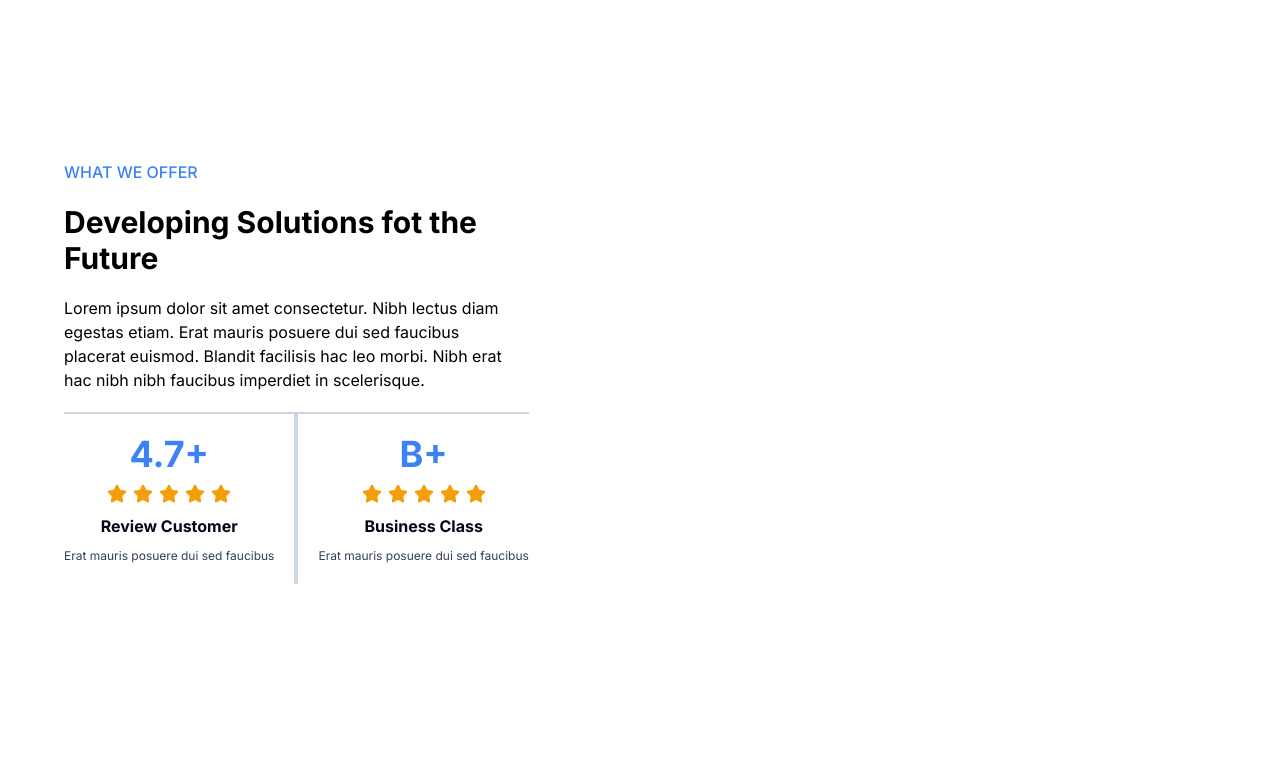
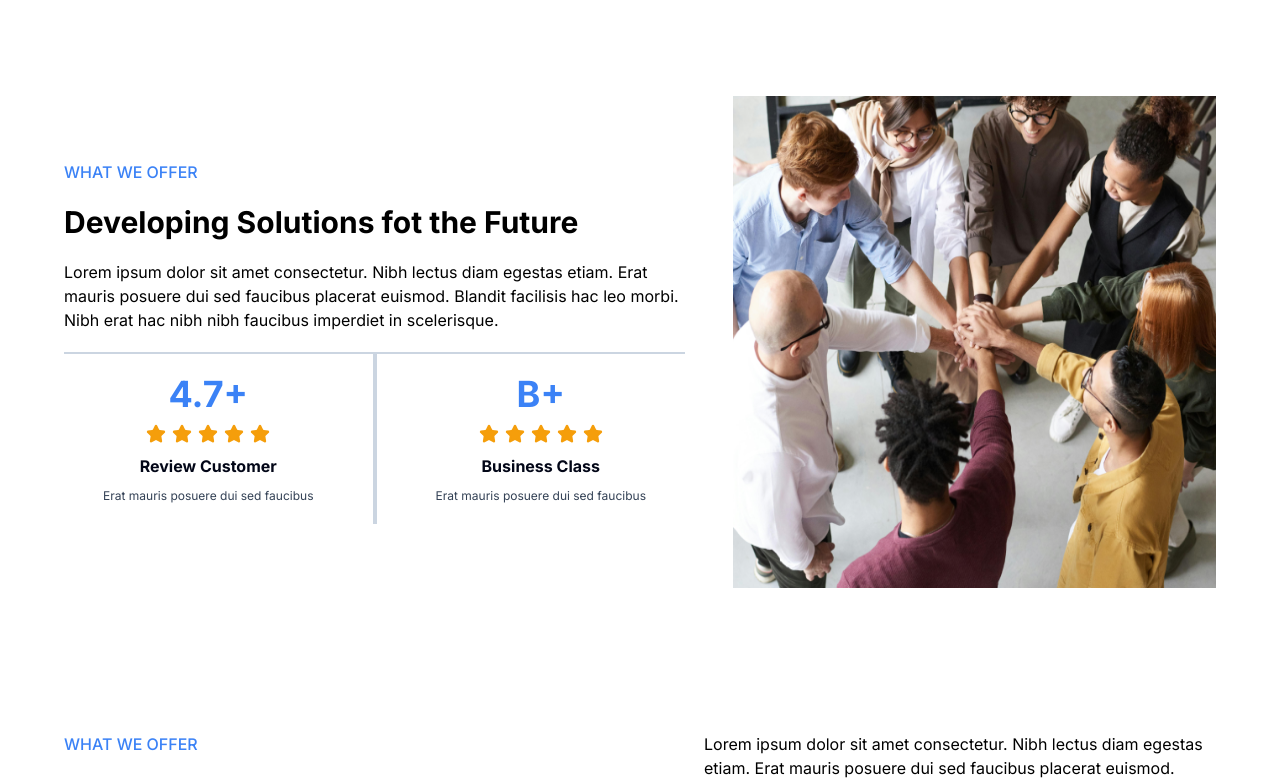
Before and after one commit to InfinityDevsHQ/software-house-next, a Next.js app: page / in a window 1280 px wide. Shown: the top 780 px of the page. Built offline with nearby package versions, Linux system fonts and the light colour scheme.

Commit message:
fix: layout issues

```diff
--- a/components/homepage/about.tsx
+++ b/components/homepage/about.tsx
@@ -1,12 +1,13 @@
+import Image from "next/image";
 import Rating from "./about/rating";
 
 export default function About() {
   return (
     <section className="px-16 py-24">
-      <div className="flex">
-        <div className="py-16 flex flex-col gap-5">
+      <div className="flex gap-12 justify-between">
+        <div className="py-16 flex flex-col gap-5 flex-1">
           <header className="flex gap-5 justify-between">
-            <div className="flex flex-1 flex-col gap-5 max-w-md w-full">
+            <div className="flex flex-1 flex-col gap-5 w-full">
               <p className="uppercase text-primary-medium font-medium">
                 what we offer
               </p>
@@ -23,6 +24,15 @@ export default function About() {
           </header>
           <Rating />
         </div>
+        <div className="flex items-center justify-center">
+          <Image
+            src={"/assets/convince.png"}
+            width={483}
+            height={500}
+            alt="Image"
+            className="h-full"
+          />
+        </div>
       </div>
     </section>
   );
--- a/components/homepage/about/rating.tsx
+++ b/components/homepage/about/rating.tsx
@@ -2,8 +2,8 @@ import FiveStars from "./five-stars";
 
 export default function Rating() {
   return (
-    <div className="border-t-2 border-muted flex gap-5">
-      <div className="py-5 flex flex-col gap-2.5  items-center justify-center text-center">
+    <div className="border-t-2 border-muted flex justify-between gap-5">
+      <div className="py-5 mx-auto flex flex-col gap-2.5  items-center justify-center text-center">
         <p className="text-4xl font-bold text-primary-medium">4.7+</p>
         <FiveStars />
         <p className="font-bold text-accent-dark">Review Customer</p>
@@ -12,7 +12,7 @@ export default function Rating() {
         </p>
       </div>
       <span className="border-2 border-muted" />
-      <div className="py-5 flex flex-col gap-2.5  items-center justify-center text-center">
+      <div className="py-5 mx-auto flex flex-col gap-2.5  items-center justify-center text-center">
         <p className="text-4xl font-bold text-primary-medium">B+</p>
         <FiveStars />
         <p className="font-bold text-accent-dark">Business Class</p>
```
